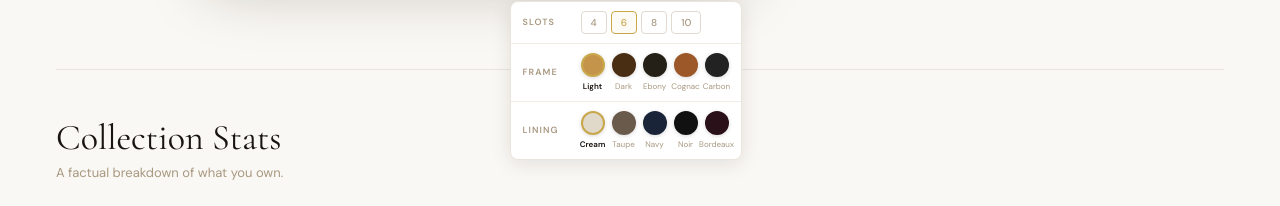
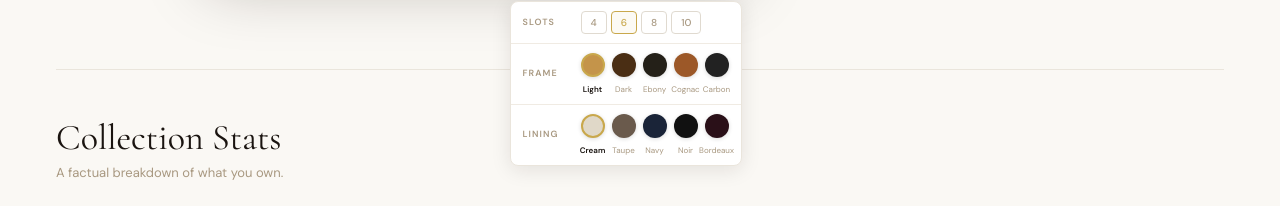
Before and after one commit to cappadonna06/virtualwatchbox, a Next.js app: page /collection in a window 1280 px wide. Both pictures are taken after a click on the button "Customize Watchbox". Shown: the part 915-1121 px from the top of the page. Built offline with nearby package versions, Linux system fonts and the light colour scheme.

Commit message:
Increase swatch label breathing room: marginTop 3 → 6
https://claude.ai/code/session_01BitHurNieu62JF99dfvHmv

```diff
--- a/app/collection/page.tsx
+++ b/app/collection/page.tsx
@@ -349,7 +349,7 @@ function WatchboxView({
                 {FRAMES.map(f => (
                   <div key={f.id} style={{ display: 'flex', flexDirection: 'column', alignItems: 'center' }}>
                     <div onClick={() => setFrame(f.id)} title={f.label} style={{ width: 24, height: 24, borderRadius: '50%', background: f.swatchColor, cursor: 'pointer', border: frame === f.id ? '2px solid #C9A84C' : '2px solid transparent', boxShadow: '0 1px 4px rgba(0,0,0,0.15)', transition: 'border-color 0.15s' }} onMouseEnter={e => (e.currentTarget.style.transform = 'scale(1.15)')} onMouseLeave={e => (e.currentTarget.style.transform = 'scale(1)')} />
-                    <div style={{ fontFamily: 'var(--font-dm-sans)', fontSize: 8, color: frame === f.id ? '#1A1410' : '#A89880', fontWeight: frame === f.id ? 700 : 400, textAlign: 'center', marginTop: 3 }}>{f.label.split(' ')[0]}</div>
+                    <div style={{ fontFamily: 'var(--font-dm-sans)', fontSize: 8, color: frame === f.id ? '#1A1410' : '#A89880', fontWeight: frame === f.id ? 700 : 400, textAlign: 'center', marginTop: 6 }}>{f.label.split(' ')[0]}</div>
                   </div>
                 ))}
               </div>
@@ -360,7 +360,7 @@ function WatchboxView({
                 {LININGS.map(l => (
                   <div key={l.id} style={{ display: 'flex', flexDirection: 'column', alignItems: 'center' }}>
                     <div onClick={() => setLining(l.id)} title={l.label} style={{ width: 24, height: 24, borderRadius: '50%', background: l.color, cursor: 'pointer', border: lining === l.id ? '2px solid #C9A84C' : l.id === 'cream' ? '2px solid #e0dbd0' : '2px solid transparent', boxShadow: '0 1px 4px rgba(0,0,0,0.15)', transition: 'border-color 0.15s' }} onMouseEnter={e => (e.currentTarget.style.transform = 'scale(1.15)')} onMouseLeave={e => (e.currentTarget.style.transform = 'scale(1)')} />
-                    <div style={{ fontFamily: 'var(--font-dm-sans)', fontSize: 8, color: lining === l.id ? '#1A1410' : '#A89880', fontWeight: lining === l.id ? 700 : 400, textAlign: 'center', marginTop: 3 }}>{l.label}</div>
+                    <div style={{ fontFamily: 'var(--font-dm-sans)', fontSize: 8, color: lining === l.id ? '#1A1410' : '#A89880', fontWeight: lining === l.id ? 700 : 400, textAlign: 'center', marginTop: 6 }}>{l.label}</div>
                   </div>
                 ))}
               </div>
--- a/components/collection/CollectionSection.tsx
+++ b/components/collection/CollectionSection.tsx
@@ -355,7 +355,7 @@ export default function CollectionSection() {
                     {FRAMES.map(f => (
                       <div key={f.id} style={{ display: 'flex', flexDirection: 'column', alignItems: 'center' }}>
                         <div onClick={() => setFrame(f.id)} title={f.label} style={{ width: 24, height: 24, borderRadius: '50%', background: f.swatchColor, cursor: 'pointer', border: frame === f.id ? '2px solid #C9A84C' : '2px solid transparent', boxShadow: '0 1px 4px rgba(0,0,0,0.15)', transition: 'border-color 0.15s' }} onMouseEnter={e => (e.currentTarget.style.transform = 'scale(1.15)')} onMouseLeave={e => (e.currentTarget.style.transform = 'scale(1)')} />
-                        <div style={{ fontFamily: 'var(--font-dm-sans)', fontSize: 8, color: frame === f.id ? '#1A1410' : '#A89880', fontWeight: frame === f.id ? 700 : 400, textAlign: 'center', marginTop: 3 }}>{f.label.split(' ')[0]}</div>
+                        <div style={{ fontFamily: 'var(--font-dm-sans)', fontSize: 8, color: frame === f.id ? '#1A1410' : '#A89880', fontWeight: frame === f.id ? 700 : 400, textAlign: 'center', marginTop: 6 }}>{f.label.split(' ')[0]}</div>
                       </div>
                     ))}
                   </div>
@@ -366,7 +366,7 @@ export default function CollectionSection() {
                     {LININGS.map(l => (
                       <div key={l.id} style={{ display: 'flex', flexDirection: 'column', alignItems: 'center' }}>
                         <div onClick={() => setLining(l.id)} title={l.label} style={{ width: 24, height: 24, borderRadius: '50%', background: l.color, cursor: 'pointer', border: lining === l.id ? '2px solid #C9A84C' : l.id === 'cream' ? '2px solid #e0dbd0' : '2px solid transparent', boxShadow: '0 1px 4px rgba(0,0,0,0.15)', transition: 'border-color 0.15s' }} onMouseEnter={e => (e.currentTarget.style.transform = 'scale(1.15)')} onMouseLeave={e => (e.currentTarget.style.transform = 'scale(1)')} />
-                        <div style={{ fontFamily: 'var(--font-dm-sans)', fontSize: 8, color: lining === l.id ? '#1A1410' : '#A89880', fontWeight: lining === l.id ? 700 : 400, textAlign: 'center', marginTop: 3 }}>{l.label}</div>
+                        <div style={{ fontFamily: 'var(--font-dm-sans)', fontSize: 8, color: lining === l.id ? '#1A1410' : '#A89880', fontWeight: lining === l.id ? 700 : 400, textAlign: 'center', marginTop: 6 }}>{l.label}</div>
                       </div>
                     ))}
                   </div>
```
